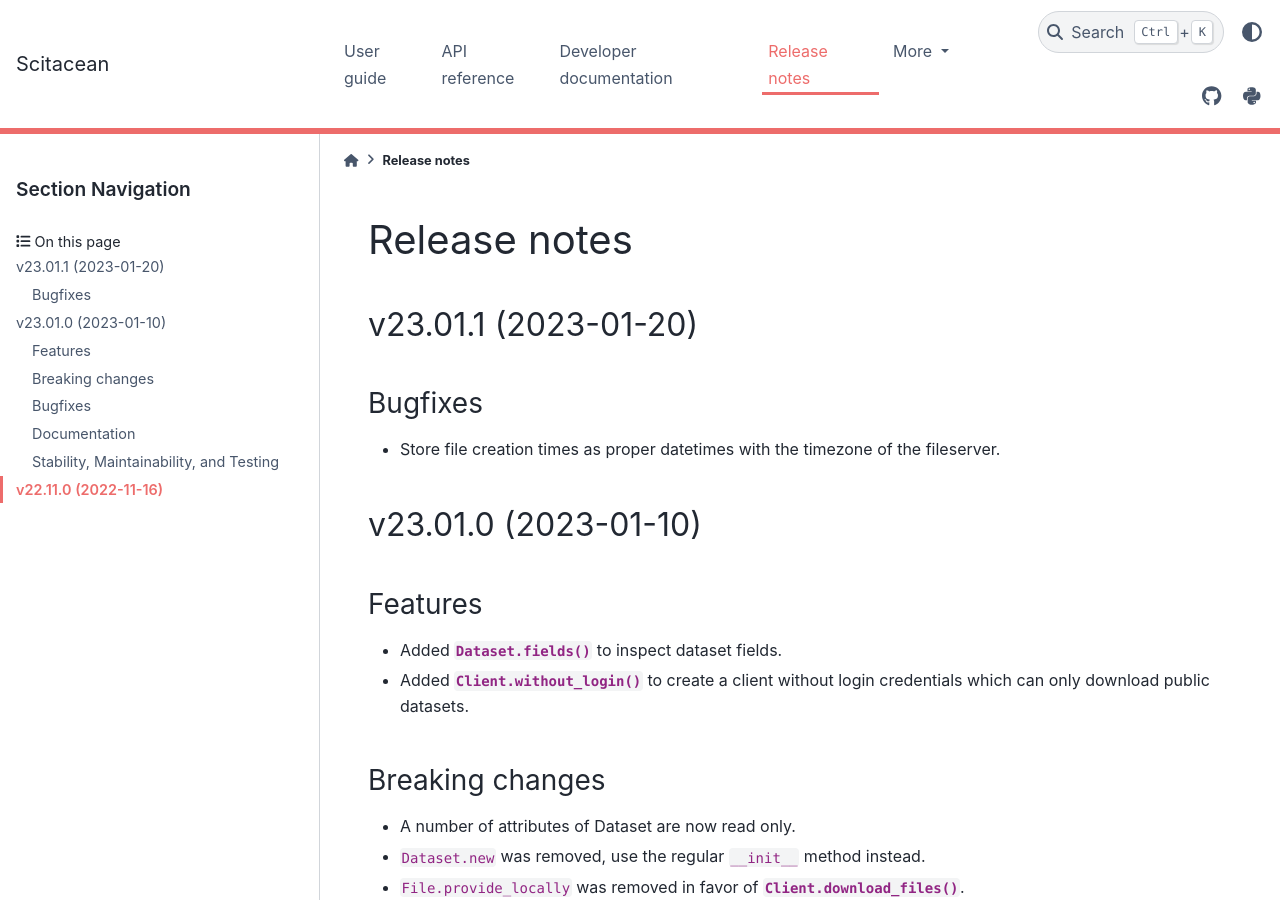
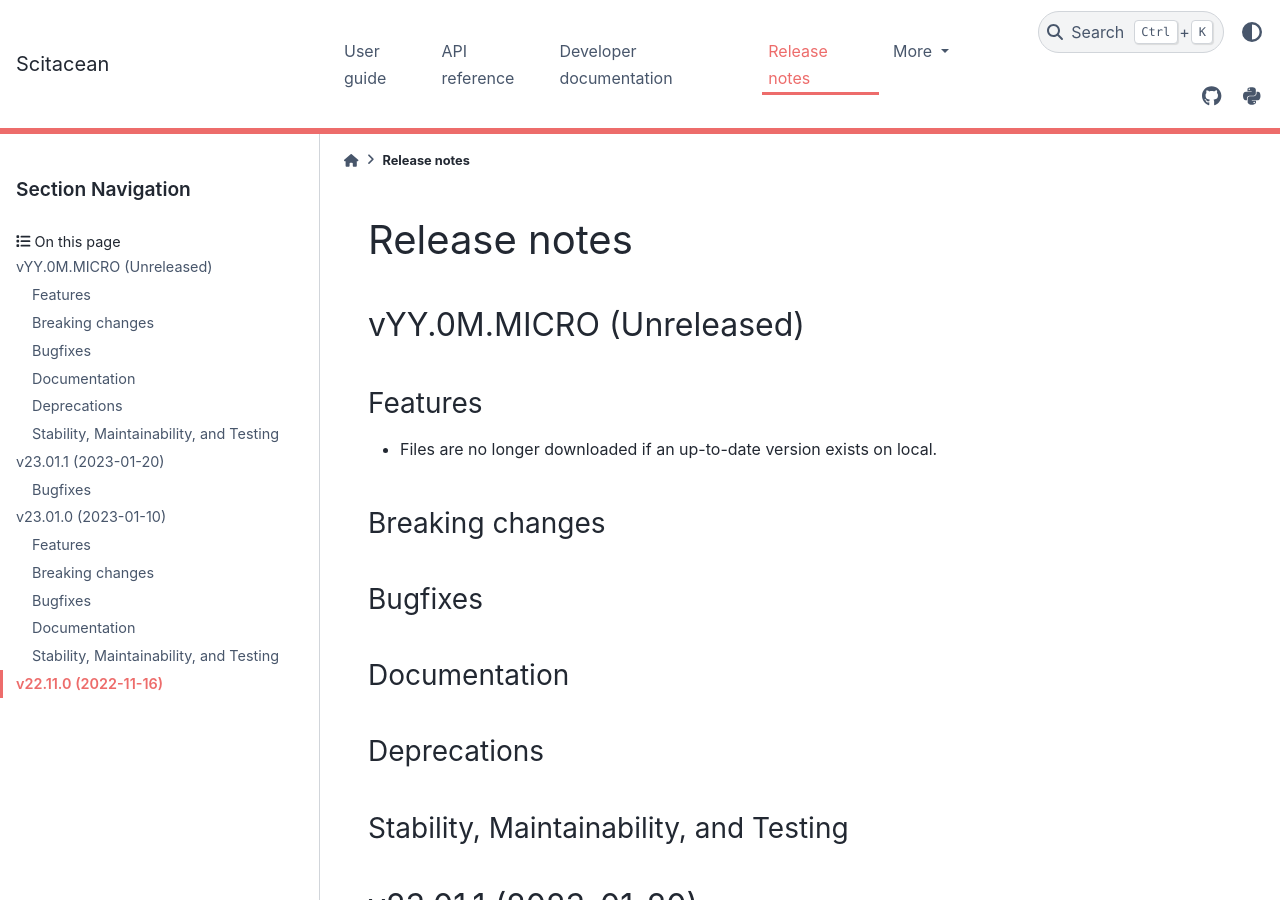
Before and after one commit to SciCatProject/scitacean, a Sphinx documentation site: the page built from docs/release-notes.rst, in a window 1280 px wide and 900 px high. Built offline with Sphinx 7.4.7 and the PyData theme 0.15.4, drawn with Linux system fonts in a browser that asks for light colours; the version number could not be read and is left out.

Commit message:
Add release note

```diff
--- a/docs/release-notes.rst
+++ b/docs/release-notes.rst
@@ -29,6 +29,29 @@ Release notes
    Stability, Maintainability, and Testing
    ~~~~~~~~~~~~~~~~~~~~~~~~~~~~~~~~~~~~~~~
 
+
+vYY.0M.MICRO (Unreleased)
+-------------------------
+
+Features
+~~~~~~~~
+
+* Files are no longer downloaded if an up-to-date version exists on local.
+
+Breaking changes
+~~~~~~~~~~~~~~~~
+
+Bugfixes
+~~~~~~~~
+
+Documentation
+~~~~~~~~~~~~~
+
+Deprecations
+~~~~~~~~~~~~
+
+Stability, Maintainability, and Testing
+~~~~~~~~~~~~~~~~~~~~~~~~~~~~~~~~~~~~~~~
 
 v23.01.1 (2023-01-20)
 ---------------------
```
